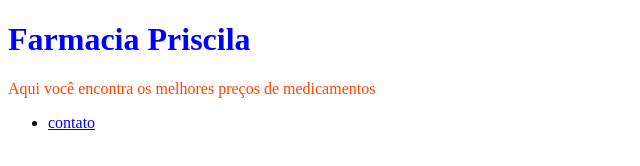
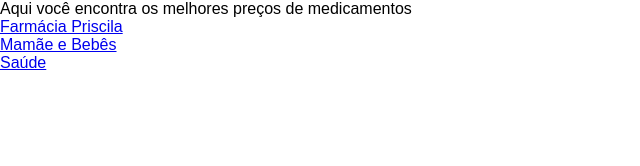
Before and after one commit to Franciscoestenio-1981/Farmacia-priscila-teste, a plain HTML site: page index.html in a window 1280 px wide. Shown: the whole page, without its empty margins (0-640 px from the left). Drawn offline with Linux system fonts and the light colour scheme.

Commit message:
mudar pagia do index e stilização no css

```diff
--- a/index.html
+++ b/index.html
@@ -7,17 +7,25 @@
     <link rel="stylesheet" href="style.css">
 <head/>
 <body>
-    <h1 class="p-blue">Farmacia Priscila</h1>
-    <p class="P-blue"> Aqui você encontra os melhores preços de medicamentos</p>
+    <title class="p-blue">Farmácia Priscila</title>
+    <p> Aqui você encontra os melhores preços de medicamentos</p>
+
+    <header>
 
         <nav>
+            <a href="#" class="logo">Farmácia Priscila</a>
             <ul>
                 <li>
-                <a href="contato.html">contato</a>
+                    <a href="#">Mamãe e Bebês</a>
+                </li>
+                <li>
+                    <a href="#">Saúde</a>
                 </li>
             </ul>
 
         </nav>
 
+    </header>
+
 </body>
 </html
--- a/style.css
+++ b/style.css
@@ -1,2 +1,10 @@
-h1 {color: #00f;}
-p{color: orangered;}
+*{
+    margin: 0;
+    padding: 0;
+    box-sizing: border-box;
+    list-style: none;
+    text-decoration:none
+    color: #000;
+    font-family: 'Arial', sans-serif;
+
+}
```
Lines whose indentation alone changed are shown as unchanged.
